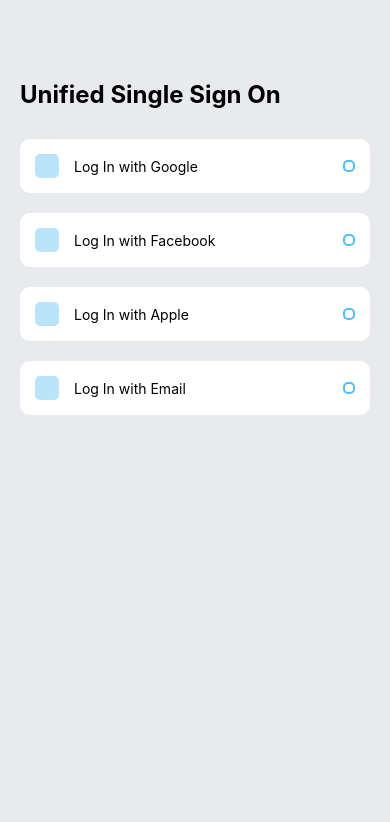
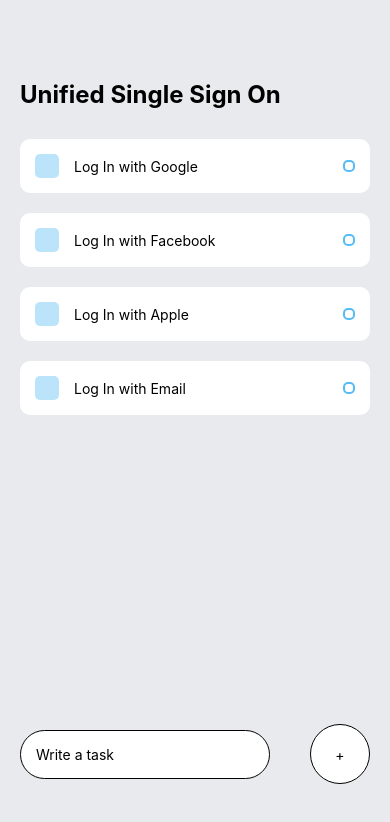
Before and after one commit to vankeith-sys/react-native-sso, a React Native app: screen / in a window 390 px wide. Shown: the top 822 px of the page. Built offline with nearby package versions, Linux system fonts and the light colour scheme.

Commit message:
new: added textinput with space-around

```diff
--- a/App.js
+++ b/App.js
@@ -1,5 +1,5 @@
 import { StatusBar } from 'expo-status-bar';
-import { StyleSheet, Text, View } from 'react-native';
+import { KeyboardAvoidingView, StyleSheet, Text, TextInput, TouchableOpacity, View } from 'react-native';
 import Task from './components/Task'
 
 export default function App() {
@@ -15,10 +15,20 @@
           <Task text={'Log In with Facebook'}/>
           <Task text={'Log In with Apple'}/>
           <Task text={'Log In with Email'}/>
-
-
         </View>
       </View>
+
+      <KeyboardAvoidingView
+        // behavior={Platform.OS === "ios" ? "padding" : "height"}
+        style={styles.writeTaskWrapper}
+      >
+        <TextInput style={styles.input} placeholder={'Write a task'} />
+        <TouchableOpacity>
+          <View style={styles.addWrapper}>
+            <Text style={styles.addText}>+</Text>
+          </View>
+        </TouchableOpacity>
+      </KeyboardAvoidingView>
     </View>
   );
 }
@@ -41,4 +51,32 @@
   items: {
     marginTop: 30,
   },
+  writeTaskWrapper: {
+    position: 'absolute',
+    bottom: 60,
+    width: '100%',
+    flexDirection: 'row',
+    justifyContent: 'space-around',
+    alignItems: 'center',
+  },
+  input: {
+    paddingVertical: 15,
+    paddingHorizontal: 15,
+    backgroundColor: '#FFF',
+    borderRadius: 60,
+    borderColor: '#COCOCO',
+    borderWidth: 1,
+    width: 250,
+  },
+  addWrapper: {
+    width: 60,
+    height: 60,
+    backgroundColor: '#FFF',
+    borderRadius: 60,
+    justifyContent: 'center',
+    alignItems: 'center',
+    borderColor: '#COCOCO',
+    borderWidth: 1,
+  },
+  addText: {},
 });
```
